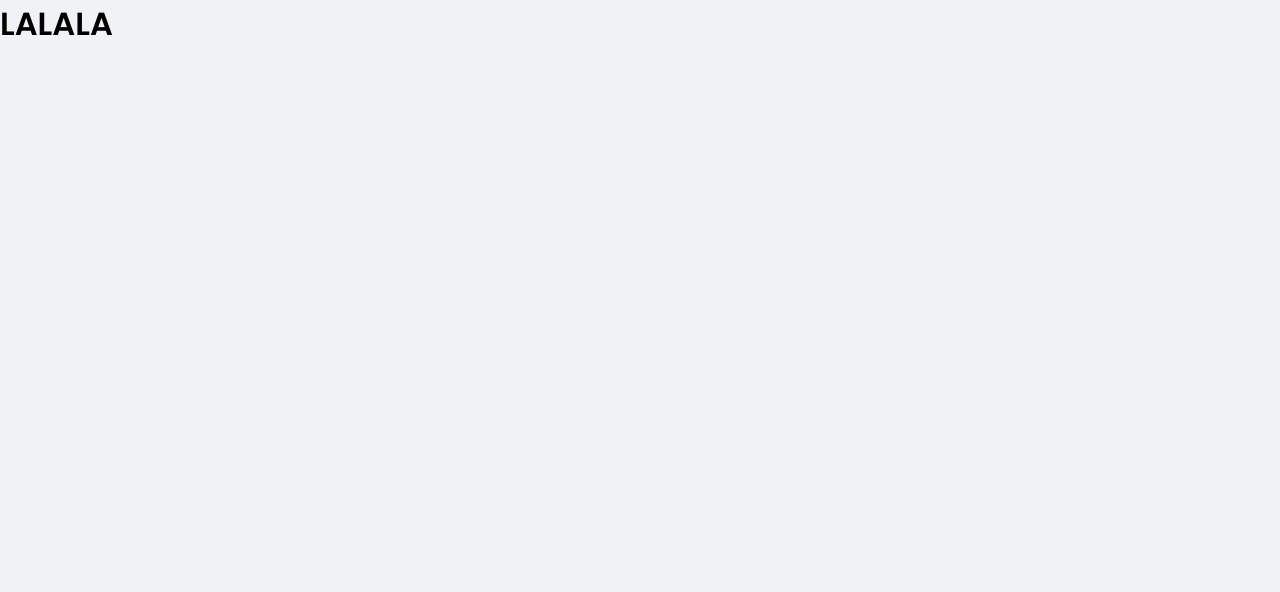
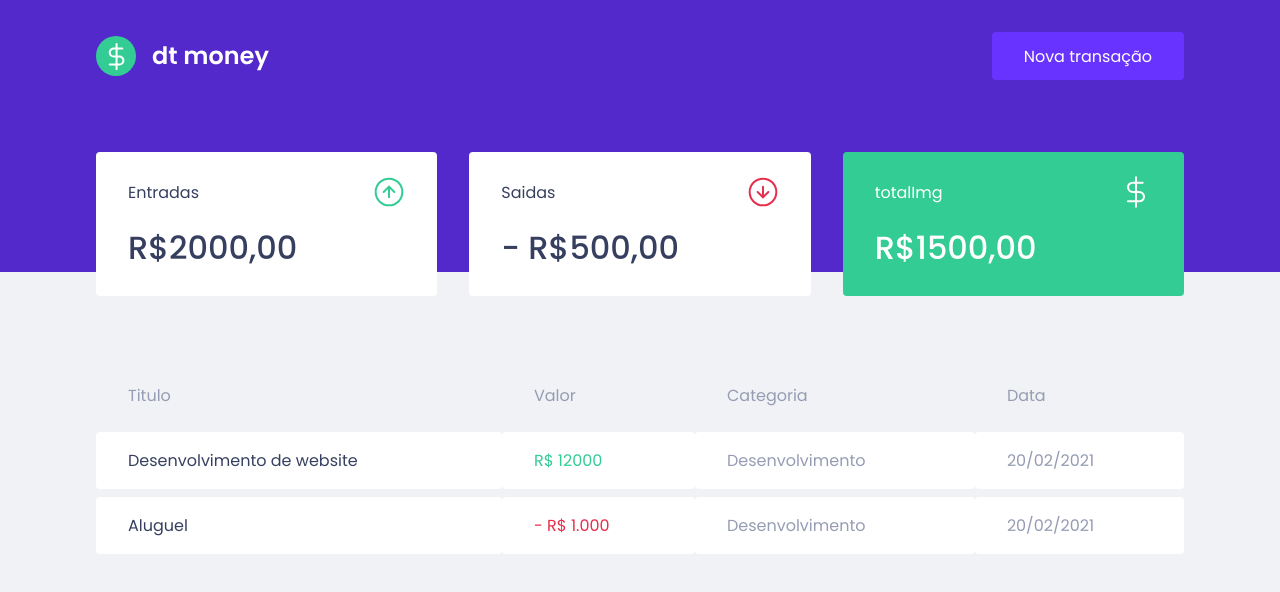
Before and after one commit to pedrocf1/dtmoney, a React (Create React App) app: page / in a window 1280 px wide. Shown: the top 592 px of the page. Built offline with nearby package versions, Linux system fonts and the light colour scheme.

Commit message:
implementing base dashboard layout

```diff
--- a/public/index.html
+++ b/public/index.html
@@ -8,7 +8,7 @@
     <link rel="shortcut icon" href="favicon.png" type="image/png">
     <title>dtmoney</title>
 
-    <link href="https://fonts.googleapis.com/css2?family=Poppins:wght@400;600&display=swap" rel="stylesheet">
+    <link href="https://fonts.googleapis.com/css2?family=Poppins:wght@400;500;600&display=swap" rel="stylesheet">
   </head>
   <body>
     <noscript>You need to enable JavaScript to run this app.</noscript>
--- a/src/App.tsx
+++ b/src/App.tsx
@@ -1,10 +1,13 @@
+import { Dashboard } from "./components/Dashboard";
+import { Header } from "./components/Header";
 import { GlobalStyle } from "./styles/global";
 
 export function App() {
   return (
-    <div className="App">
-      <h1>LALALA</h1>
-      <GlobalStyle/>
-    </div>
+    <>
+      <Header />
+      <Dashboard/>
+      <GlobalStyle />
+    </>
   );
 }
--- /dev/null
+++ b/src/components/Dashboard/index.tsx
@@ -0,0 +1,14 @@
+import { Summary } from "../Summary";
+import { TransactionsTable } from "../TransactionsTable";
+import { Container } from "./styles";
+
+export function Dashboard(){
+    return(
+
+        <Container>
+            <Summary />
+            <TransactionsTable />
+        </Container>
+
+    );
+}
--- /dev/null
+++ b/src/components/Dashboard/styles.ts
@@ -0,0 +1,8 @@
+import styled from "styled-components";
+
+export const Container = styled.main`
+
+    max-width: 1120px;
+    margin: 0 auto;
+    padding: 2.5rem 1rem;
+`;
--- /dev/null
+++ b/src/components/Header/index.tsx
@@ -0,0 +1,15 @@
+import logoImg from '../../assets/logo.svg'
+import { Container, Content } from './styles'
+
+export function Header(){
+    return(
+        <Container>
+            <Content>
+                <img src={logoImg} alt="dt momey" />
+                <button type="button">
+                    Nova transação
+                </button>
+            </Content>
+        </Container>
+    )
+}
--- /dev/null
+++ b/src/components/Header/styles.ts
@@ -0,0 +1,34 @@
+import styled from 'styled-components'
+
+export const Container = styled.header`
+
+    background: var(--blue);
+
+`;
+
+export const Content = styled.div`
+
+    max-width: 1120px;
+    margin: 0 auto;
+
+    padding: 2rem 1rem 12rem;
+    display: flex;
+    align-items: center;
+    justify-content: space-between;
+
+    button{
+        font-size: 1rem;
+        color: #FFF;
+        background-color: var(--blue-light);
+        border: 0;
+        padding: 0 2rem;
+        border-radius: 0.25rem;
+        height: 3rem;
+
+        transition: filter 0.2s;
+
+        &:hover{
+            filter: brightness(0.9);
+        }
+    }
+`;
--- /dev/null
+++ b/src/components/Summary/index.tsx
@@ -0,0 +1,35 @@
+import incomeImg from '../../assets/income.svg'
+import outcomeImg from '../../assets/outcome.svg'
+import totalImg from '../../assets/total.svg'
+
+import { Container } from "./styles";
+
+export function Summary(){
+    return(
+        <Container>
+            <div>
+                <header>
+                    <p>Entradas</p>
+                    <img src={incomeImg} alt="Entradas" />
+                </header>
+                <strong> R$2000,00 </strong>
+            </div>
+
+            <div>
+                <header>
+                    <p>Saidas</p>
+                    <img src={outcomeImg} alt="Saidas" />
+                </header>
+                <strong>- R$500,00 </strong>
+            </div>
+
+            <div className="highlight-background">
+                <header>
+                    <p>totalImg</p>
+                    <img src={totalImg} alt="Total" />
+                </header>
+                <strong> R$1500,00 </strong>
+            </div>
+        </Container>
+    );
+}
--- /dev/null
+++ b/src/components/Summary/styles.ts
@@ -0,0 +1,38 @@
+import styled from "styled-components";
+
+
+export const Container = styled.div`
+
+    display: grid;
+    grid-template-columns: repeat(3, 1fr);
+    gap: 2rem;
+    margin-top: -10rem;
+
+    div{
+        background: var(--shape);
+        padding: 1.5rem 2rem;
+        border-radius: 0.25rem;
+        color: var(--title);
+
+        header{
+            display: flex;
+            align-items: center;
+            justify-content: space-between;
+        }
+
+        strong {
+            display: block;
+            margin-top: 1rem;
+            font-size: 2rem;
+            font-weight: 500;
+            line-height: 3rem;
+        }
+
+        &.highlight-background{
+            background: var(--green);
+            color: #FFF;
+        }
+
+    }
+
+`
--- /dev/null
+++ b/src/components/TransactionsTable/index.tsx
@@ -0,0 +1,38 @@
+import { Container } from "./styles";
+
+export function TransactionsTable(){
+    return(
+
+        <Container>
+            <table>
+                <thead>
+                    <tr>
+                        <th>Titulo</th>
+                        <th>Valor</th>
+                        <th>Categoria</th>
+                        <th>Data</th>
+                    </tr>
+                </thead>
+
+                <tbody>
+                    <tr>
+                        <td> Desenvolvimento de website </td>
+                        <td className="deposit">R$ 12000 </td>
+                        <td>Desenvolvimento </td>
+                        <td>20/02/2021 </td>
+                    </tr>
+                </tbody>
+
+                <tbody>
+                    <tr>
+                        <td>Aluguel </td>
+                        <td className="withdraw">- R$ 1.000 </td>
+                        <td>Desenvolvimento </td>
+                        <td>20/02/2021 </td>
+                    </tr>
+                </tbody>
+            </table>
+        </Container>
+
+    );
+}
--- /dev/null
+++ b/src/components/TransactionsTable/styles.ts
@@ -0,0 +1,41 @@
+import styled from "styled-components";
+
+
+export const Container = styled.div`
+
+    margin-top: 4rem;
+
+    table{
+        width: 100%;
+        border-spacing: 0 0.5rem;
+
+        th{
+            color: var(--text);
+            font-weight: 400;
+            padding: 1rem 2rem;
+            text-align: left;
+            line-height: 1.5rem;
+        }
+
+        td{
+            padding: 1rem 2rem;
+            border: 0;
+            background: var(--shape);
+            color: var(--text);
+            border-radius: 0.25rem;
+
+            &:first-child{
+                color: var(--title);
+            }
+
+            &.deposit{
+                color: var(--green);
+            }
+
+            &.withdraw{
+                color: var(--red);
+            }
+        }
+    }
+
+`;
--- a/src/styles/global.ts
+++ b/src/styles/global.ts
@@ -3,16 +3,17 @@
 export const GlobalStyle = createGlobalStyle`
     :root{
         --background: #F0F2F5;
-        --red: #E52E4D;
-        --red: #5429CC;
+        --red: #E62E4D;
+        --blue: #5429CC;
+        --green: #33CC95;
 
-        --red: #6933FF;
+        --blue-light: #6933FF;
 
-        --red: #363F5F;
-        --red: #969CB3;
+        --title: #363F5F;
+        --text: #969CB3;
 
-        --red: #F0F2F5;
-        --red: #FFFFFF;
+        --background: #F0F2F5;
+        --shape: #FFFFFF;
     }
 
     *{
```
